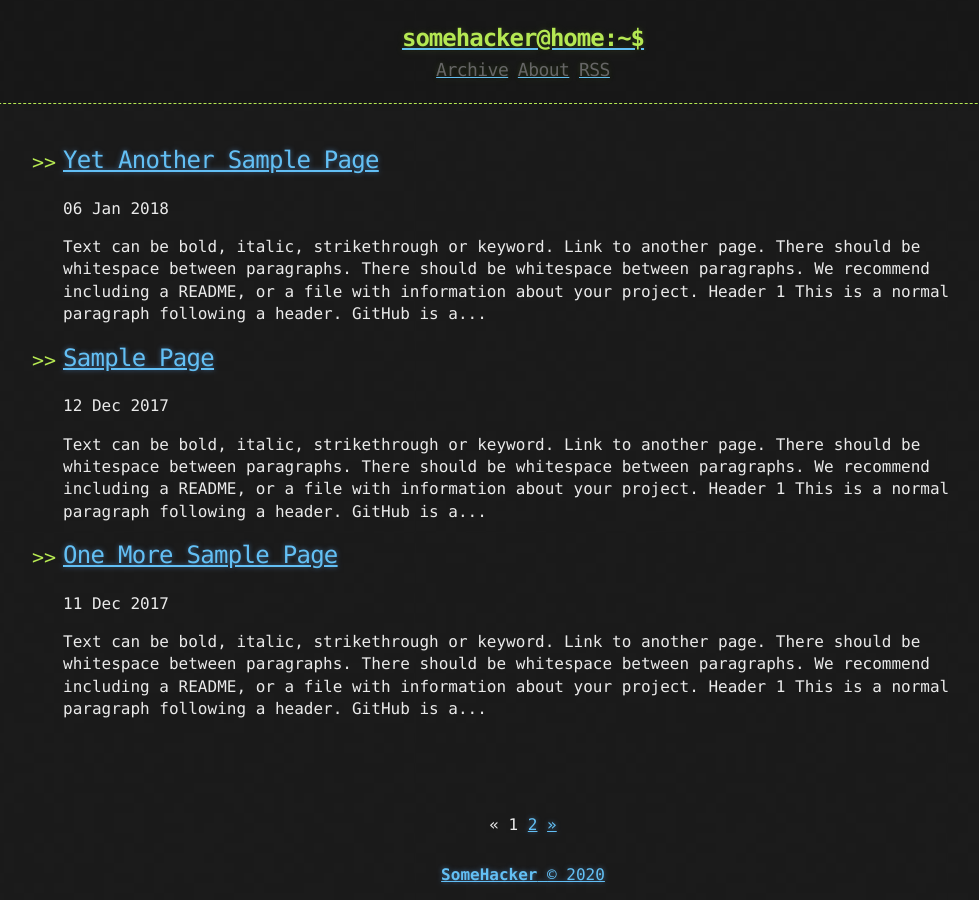
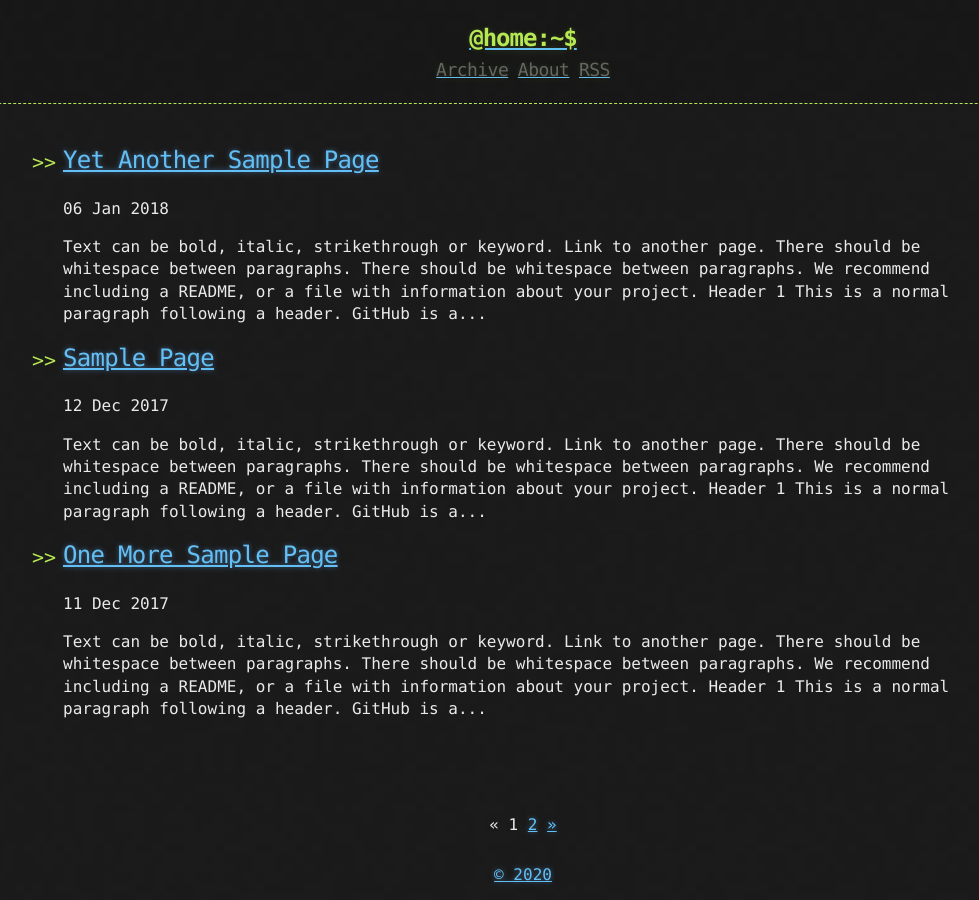
Before and after one commit to imrealz/imrealz.github.com, a Jekyll site: the page built from index.html, in a window 1280 px wide. Shown: the whole page, without its empty margins (117-1096 px from the left). Built offline with Jekyll 4.4.1, drawn with Linux system fonts in a browser that asks for light colours; the list of posts is cut into pages by our own code; part of the change alters nothing that is shown.

Commit message:
Update _config.yml

```diff
--- a/_config.yml
+++ b/_config.yml
@@ -1,9 +1,9 @@
-title: Hacker-Blog
+title: myrealname
 description: "A Jekyll Blog Theme For Hackers"
 author:
-  name: "SomeHacker"
-  email: "someone@somewebsite.somedomain"
-  url: "https://ashishchaudhary.in/hacker-blog"
+  name: "hwang"
+  email: "starrynightablue@gmail.com"
+  url: "https://story.kakao.com/_GUl9C9"
 
 baseurl: /
 
@@ -28,5 +28,4 @@ plugins:
   - jekyll-sitemap
 
 # Custom variables
-owner : "SomeHacker"
 year : "2020"
```
